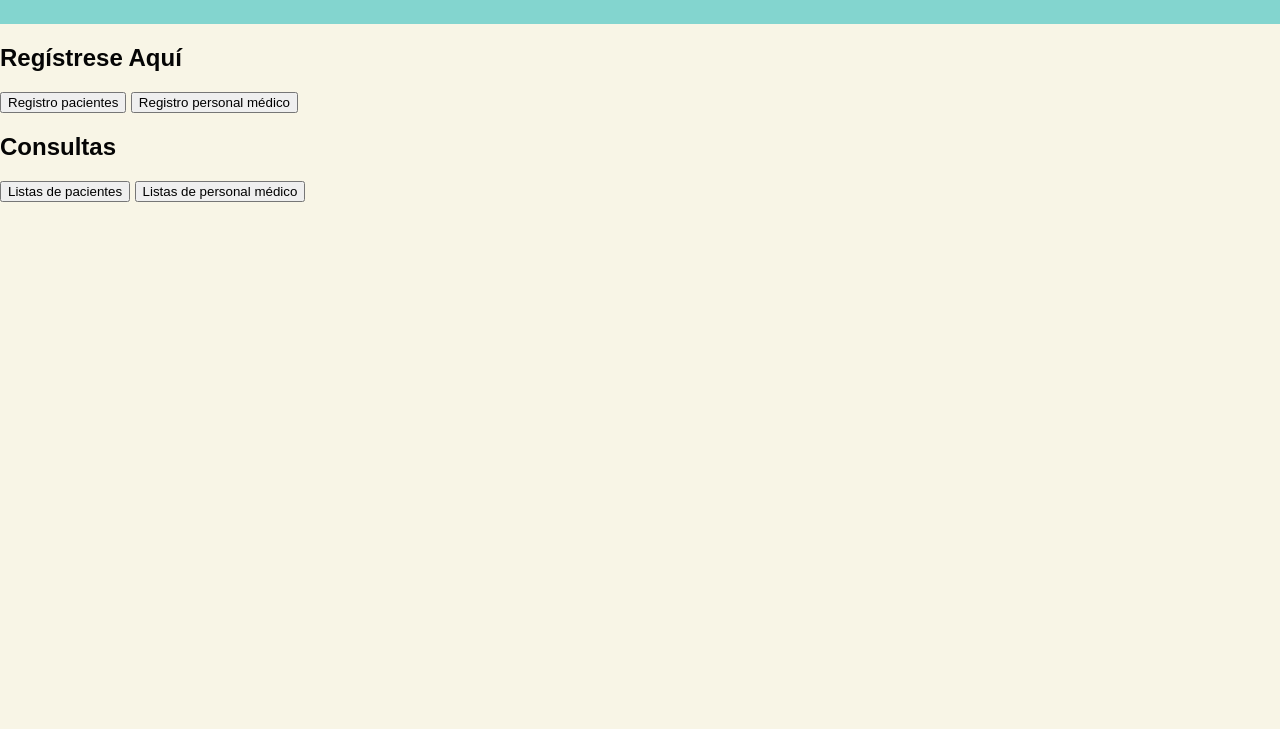
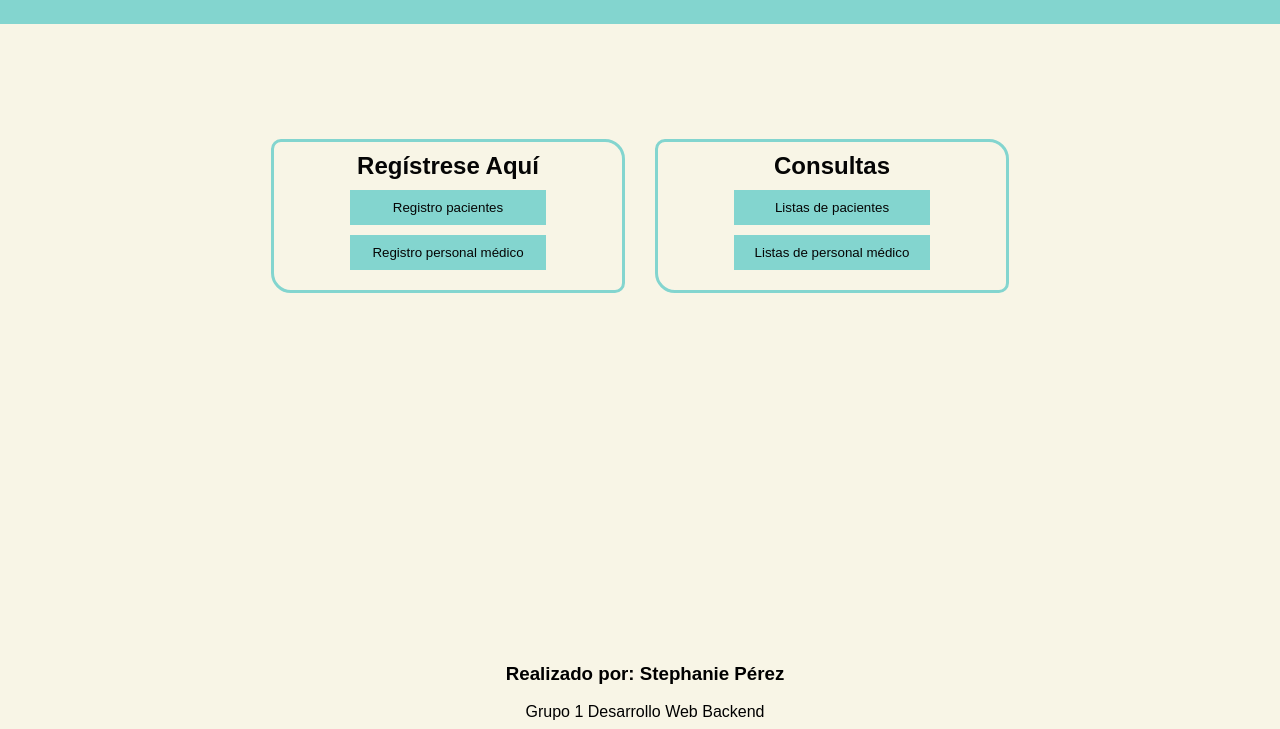
Before and after one commit to mijx/primer-proyecto, a plain HTML site: page index.html in a window 1280 px wide. Shown: the part 71-800 px from the top of the page. Drawn offline with Linux system fonts and the light colour scheme.

Commit message:
Estilos de pagina principal y footer

```diff
--- a/index.html
+++ b/index.html
@@ -31,4 +31,9 @@
 
 </body>
 
+<footer>
+  <h3>Realizado por: Stephanie Pérez</h2>
+  <p>Grupo 1 Desarrollo Web Backend</p>
+</footer>
+
 </html>
--- a/styles/style.css
+++ b/styles/style.css
@@ -15,6 +15,84 @@ header{
   background-color: #83d5cf;
   color: #050505;
 }
+
+footer {
+  position: fixed;
+  left: 0;
+  bottom: 0;
+  height: 10%;
+  width: 100%;
+  color: #000000;
+  padding: 5px;
+  text-align: center;
+}
+
+.button_container{
+  text-align: center;
+  margin-top: 20px;
+}
+
+.button_container a {
+  display: inline-block;
+  width: 200px;
+  padding: 10px 20px;
+  text-align: center;
+  text-decoration: none;
+  background-color: #f8ded8;
+  border: solid 3px #ec6c7c;
+  color: #050505;
+  cursor: pointer;
+}
+
+.button_container a:hover {
+  transition: background-color 0.3s ease;
+  background-color: #ec6c7c;
+}
+
+/* Menus de la página de inicio */
+#actions {
+  text-align: center;
+  width: 60%;
+  margin: 0 auto;
+  margin-top: 100px;
+  display: flex;
+  align-items: stretch;
+  justify-content: space-between;
+}
+
+.actions_menu {
+  display: inline-block;
+  width: 49%;
+  margin: 2%;
+  padding: 10px;
+  border: solid 3px #83d5cf;
+  border-radius: 10px 20px;
+}
+
+.actions_menu h2 {
+  margin: 0;
+}
+
+.actions_menu a {
+  display: block; /* Make the links block-level for better styling */
+  margin: 10px 0;
+}
+
+.actions_menu button {
+  background-color: #83d5cf;
+  width: 60%;
+  color: #050505;
+  border: none;
+  padding: 10px 20px;
+  cursor: pointer;
+}
+
+.actions_menu button:hover {
+  background-color: #6ea7a0;
+  color: #fff;
+}
+
+/* Tablas de la página de listados */
 
 table{
   color: #050505;
@@ -42,25 +120,3 @@ td{
 tbody tr:hover{
   background: #f8ded8;
 }
-
-.button_container{
-  text-align: center;
-  margin-top: 20px;
-}
-
-.button_container a {
-  display: inline-block;
-  width: 200px;
-  padding: 10px 20px;
-  text-align: center;
-  text-decoration: none;
-  background-color: #f8ded8;
-  border: solid 3px #ec6c7c;
-  color: #050505;
-  cursor: pointer;
-}
-
-.button_container a:hover {
-  transition: background-color 0.3s ease;
-  background-color: #ec6c7c;
-}
```
Also changed, not shown: html/doctors_list.html (+4 -0 lines), html/doctors_signin.html (+4 -0 lines), html/patients_list.html (+4 -0 lines), html/patients_signin.html (+4 -0 lines).
